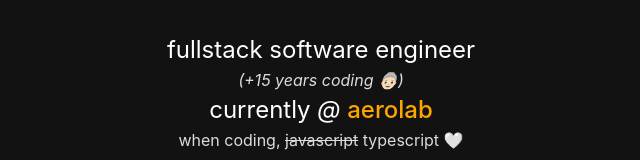
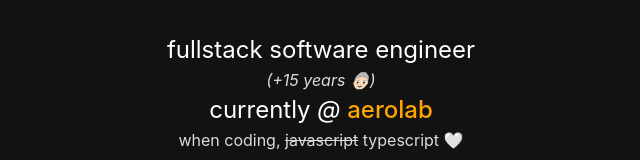
Before and after one commit to jessyhalife/jesica-halife, a Next.js app: page / in a window 1280 px wide. Shown: the part 340-500 px from the top of the page, without its empty margins (319-959 px from the left). Built offline with nearby package versions, Linux system fonts and the light colour scheme; no server answers.

Commit message:
fix: remove coding twice

```diff
--- a/pages/index.js
+++ b/pages/index.js
@@ -66,7 +66,7 @@
             <p>
               fullstack software engineer
             </p>
-            <small><i>(+15 years coding 👵🏻)</i></small>
+            <small><i>(+15 years 👵🏻)</i></small>
             <p>
               currently <i>@</i> <span className="aerolab">aerolab</span>
             </p>
```
